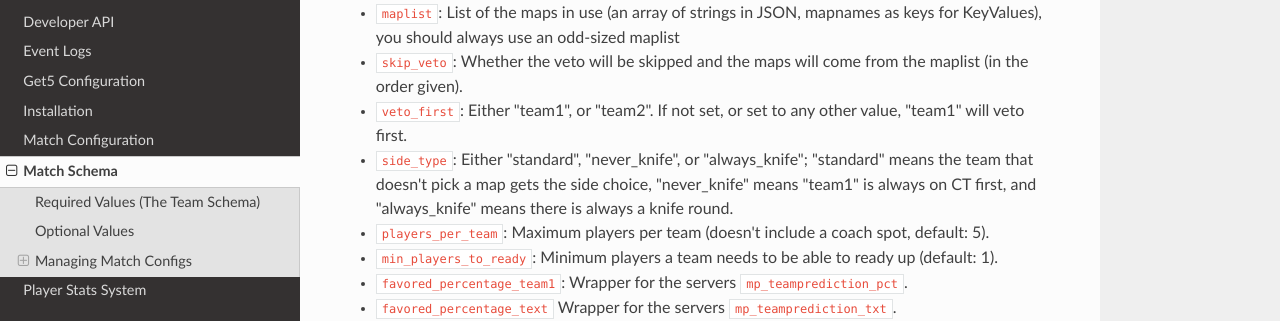
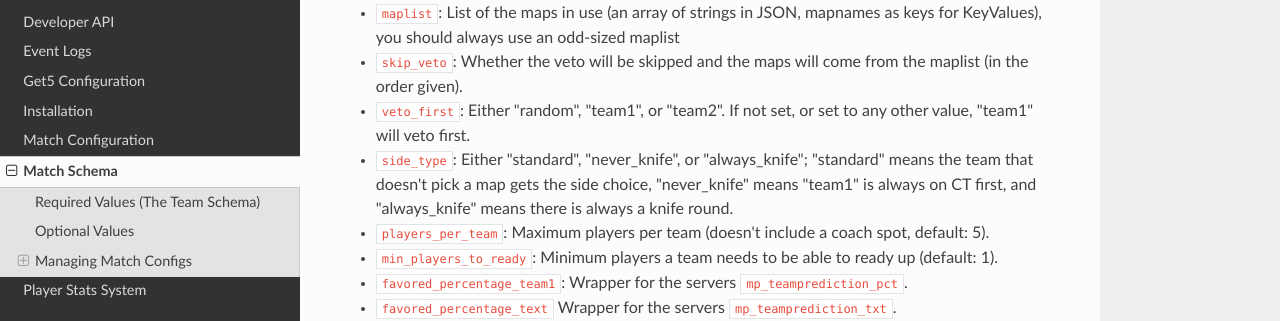
Before and after one commit to splewis/get5, an MkDocs documentation site: the page built from documentation/docs/match_schema.md, in a window 1280 px wide and 900 px high, scrolled down 753 px. Shown: the part 157-478 px from the top of the window. Built offline with MkDocs 1.6.1, drawn with Linux system fonts in a browser that asks for light colours; nearby versions of some CDN libraries.

Commit message:
Update docs to reflect the new random value

```diff
--- a/documentation/docs/match_schema.md
+++ b/documentation/docs/match_schema.md
@@ -17,7 +17,7 @@ There are quite a few values that are also optional within the team schema, but
 - `num_maps`: Number of maps in the series. This must be an odd number or 2.
 - `maplist`: List of the maps in use (an array of strings in JSON, mapnames as keys for KeyValues), you should always use an odd-sized maplist
 - `skip_veto`: Whether the veto will be skipped and the maps will come from the maplist (in the order given).
-- `veto_first`: Either "team1", or "team2". If not set, or set to any other value, "team1" will veto first.
+- `veto_first`: Either "random", "team1", or "team2". If not set, or set to any other value, "team1" will veto first.
 - `side_type`: Either "standard", "never_knife", or "always_knife"; "standard" means the team that doesn't pick a map gets the side choice, "never_knife" means "team1" is always on CT first, and "always_knife" means there is always a knife round.
 - `players_per_team`: Maximum players per team (doesn't include a coach spot, default: 5).
 - `min_players_to_ready`: Minimum players a team needs to be able to ready up (default: 1).
```
